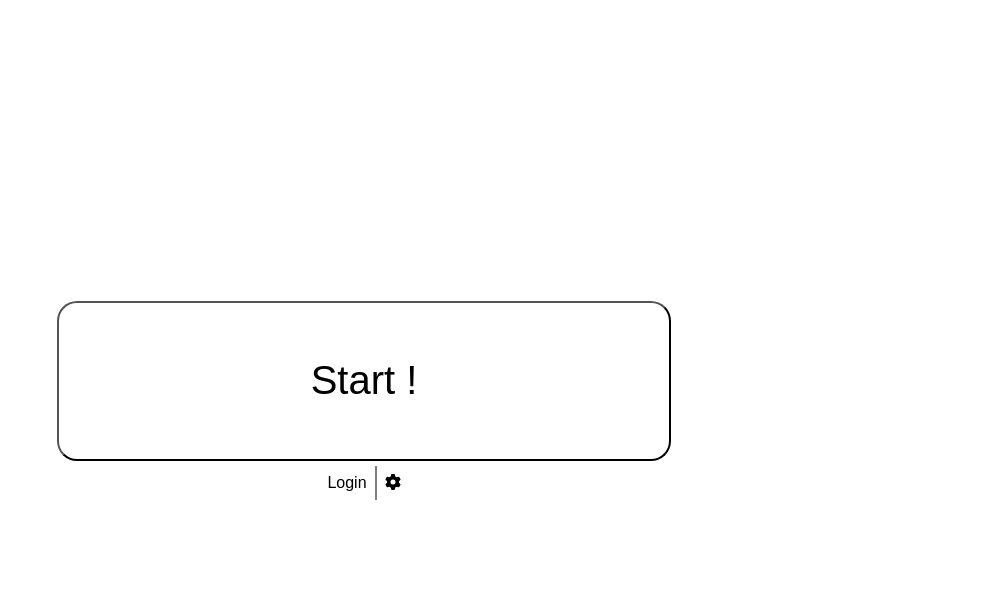
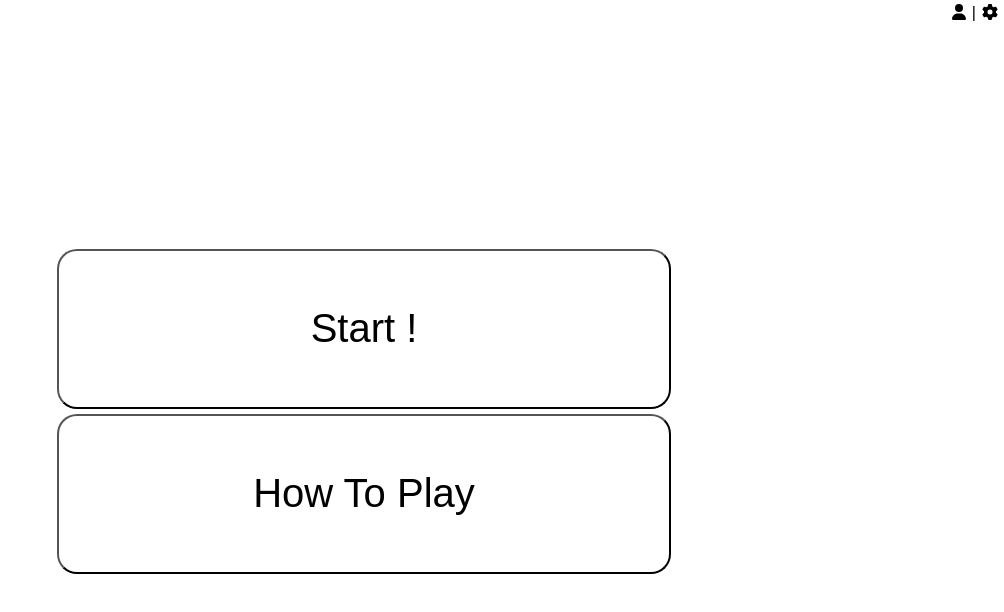
Before and after one commit to FX-KNUT/fe_Molly, a React (Vite) app in the folder frontend/: page / in a window 1280 px wide. Shown: the top 612 px of the page, without its empty margins (276-1280 px from the left). Built offline with nearby package versions, Linux system fonts and the light colour scheme.

Commit message:
시작화면 초안 수정

```diff
--- a/frontend/src/components/Login.tsx
+++ /dev/null
@@ -1,7 +0,0 @@
-import styles from "../styles/main/_login.module.scss";
-
-const Login = () => {
-  return <button className={styles.login_button}>Login</button>;
-};
-
-export default Login;
--- a/frontend/src/components/Main.tsx
+++ b/frontend/src/components/Main.tsx
@@ -1,15 +1,21 @@
-import Login from "./Login";
-import Start from "./Start";
-import Setting from "./Setting";
+import { faGear, faUser } from "@fortawesome/free-solid-svg-icons";
+import { FontAwesomeIcon } from "@fortawesome/react-fontawesome";
 import styles from "../styles/main/_main.module.scss";
 
 const Main = () => {
   return (
     <div className={styles.main_container}>
-      <Start></Start>
-      <div>
-        <Login></Login>
-        <Setting></Setting>
+      <div className={styles.user_container}>
+        <button className={styles.login_button}>
+          <FontAwesomeIcon icon={faUser} />
+        </button>
+        <button className={styles.setting_button}>
+          <FontAwesomeIcon icon={faGear} />
+        </button>
+      </div>
+      <div className={styles.game_container}>
+        <button className={styles.start_button}>Start !</button>
+        <button className={styles.howto_button}>How To Play</button>
       </div>
     </div>
   );
--- a/frontend/src/components/Setting.tsx
+++ /dev/null
@@ -1,13 +0,0 @@
-import { faGear } from "@fortawesome/free-solid-svg-icons";
-import { FontAwesomeIcon } from "@fortawesome/react-fontawesome";
-import styles from "../styles/main/_setting.module.scss";
-
-const Setting = () => {
-  return (
-    <button className={styles.setting_button}>
-      <FontAwesomeIcon icon={faGear} />
-    </button>
-  );
-};
-
-export default Setting;
--- a/frontend/src/components/Start.tsx
+++ /dev/null
@@ -1,7 +0,0 @@
-import styles from "../styles/main/_start.module.scss";
-
-const Start = () => {
-  return <button className={styles.start_button}>Start !</button>;
-};
-
-export default Start;
--- a/frontend/src/styles/main/_login.module.scss
+++ /dev/null
@@ -1,12 +0,0 @@
-.login_button {
-  background-color: white;
-  padding: 8px;
-  border: none;
-  &:hover {
-    text-decoration: underline;
-    cursor: pointer;
-  }
-  border-right: 2px solid black;
-  border-color: gray;
-  font-size: 16px;
-}
--- a/frontend/src/styles/main/_main.module.scss
+++ b/frontend/src/styles/main/_main.module.scss
@@ -1,4 +1,18 @@
+@import "../variable.module";
+
 .main_container {
+  width: 100%;
+  height: 100%;
+  display: flex;
+  flex-direction: column;
+}
+
+.user_container {
+  display: flex;
+  justify-content: right;
+}
+
+.game_container {
   width: 100%;
   height: 100%;
   display: flex;
@@ -7,3 +21,57 @@
   align-items: center;
   gap: 5px;
 }
+
+.login_button {
+  display: flex;
+  margin-top: 4px;
+  background-color: white;
+  border: none;
+  &:hover {
+    text-decoration: underline;
+    cursor: pointer;
+  }
+  &::after {
+    content: "|";
+    display: block;
+    margin: 0 6px;
+  }
+  font-size: 16px;
+}
+
+.setting_button {
+  background-color: white;
+  margin-top: 4px;
+  margin-right: 6px;
+  border: none;
+  &:hover {
+    cursor: pointer;
+  }
+  font-size: 16px;
+}
+
+.start_button {
+  width: 48vw;
+  height: 20vh;
+  border-radius: 20px;
+  font-size: 40px;
+  background-color: white;
+  &:hover {
+    background-color: lightgray;
+    border-color: lightgray;
+    cursor: pointer;
+  }
+}
+
+.howto_button {
+  width: 48vw;
+  height: 20vh;
+  border-radius: 20px;
+  font-size: 40px;
+  background-color: white;
+  &:hover {
+    background-color: lightgray;
+    border-color: lightgray;
+    cursor: pointer;
+  }
+}
--- a/frontend/src/styles/main/_setting.module.scss
+++ /dev/null
@@ -1,9 +0,0 @@
-.setting_button {
-  background-color: white;
-  margin: 8px;
-  border: none;
-  &:hover {
-    cursor: pointer;
-  }
-  font-size: 16px;
-}
--- a/frontend/src/styles/main/_start.module.scss
+++ /dev/null
@@ -1,14 +0,0 @@
-@import "../variable.module";
-
-.start_button {
-  width: 48vw;
-  height: 20vh;
-  border-radius: 20px;
-  font-size: 40px;
-  background-color: white;
-  &:hover {
-    background-color: lightgray;
-    border-color: lightgray;
-    cursor: pointer;
-  }
-}
```
